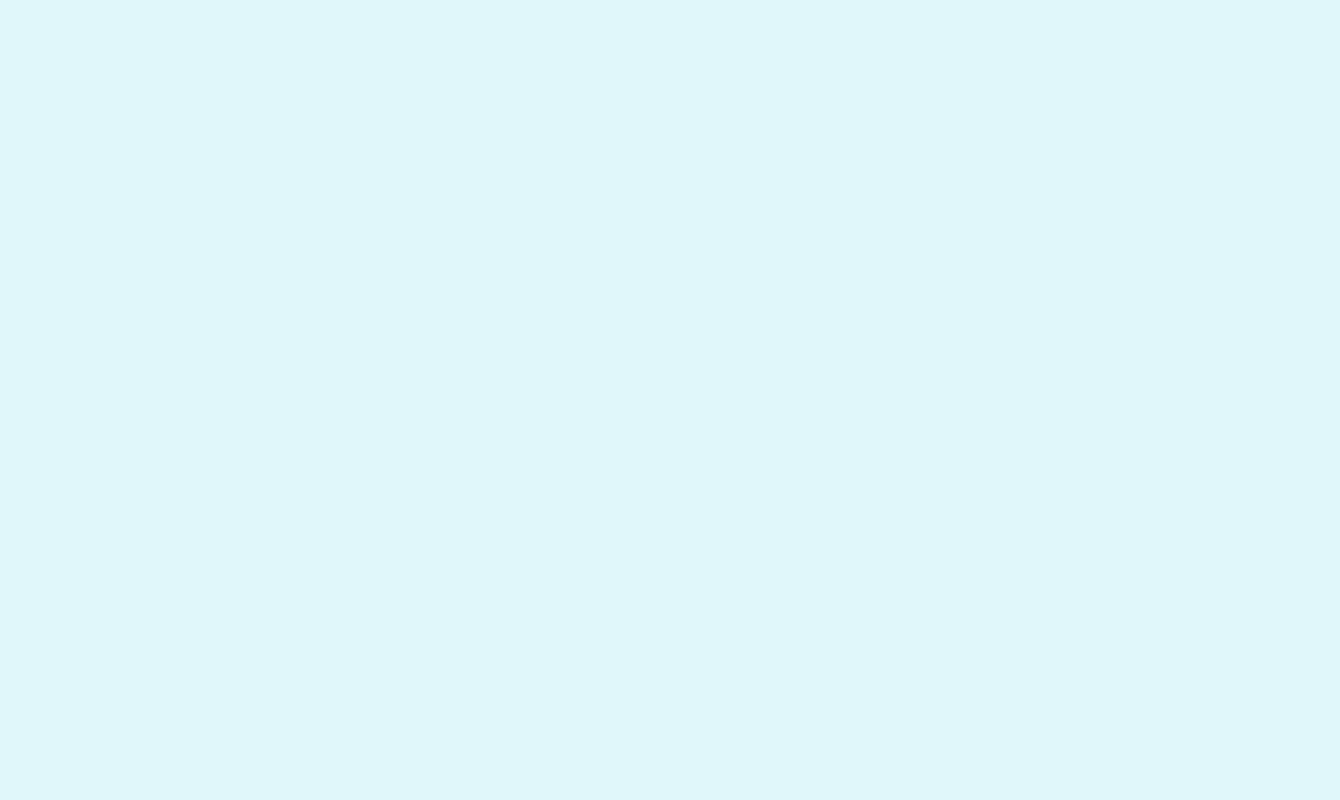
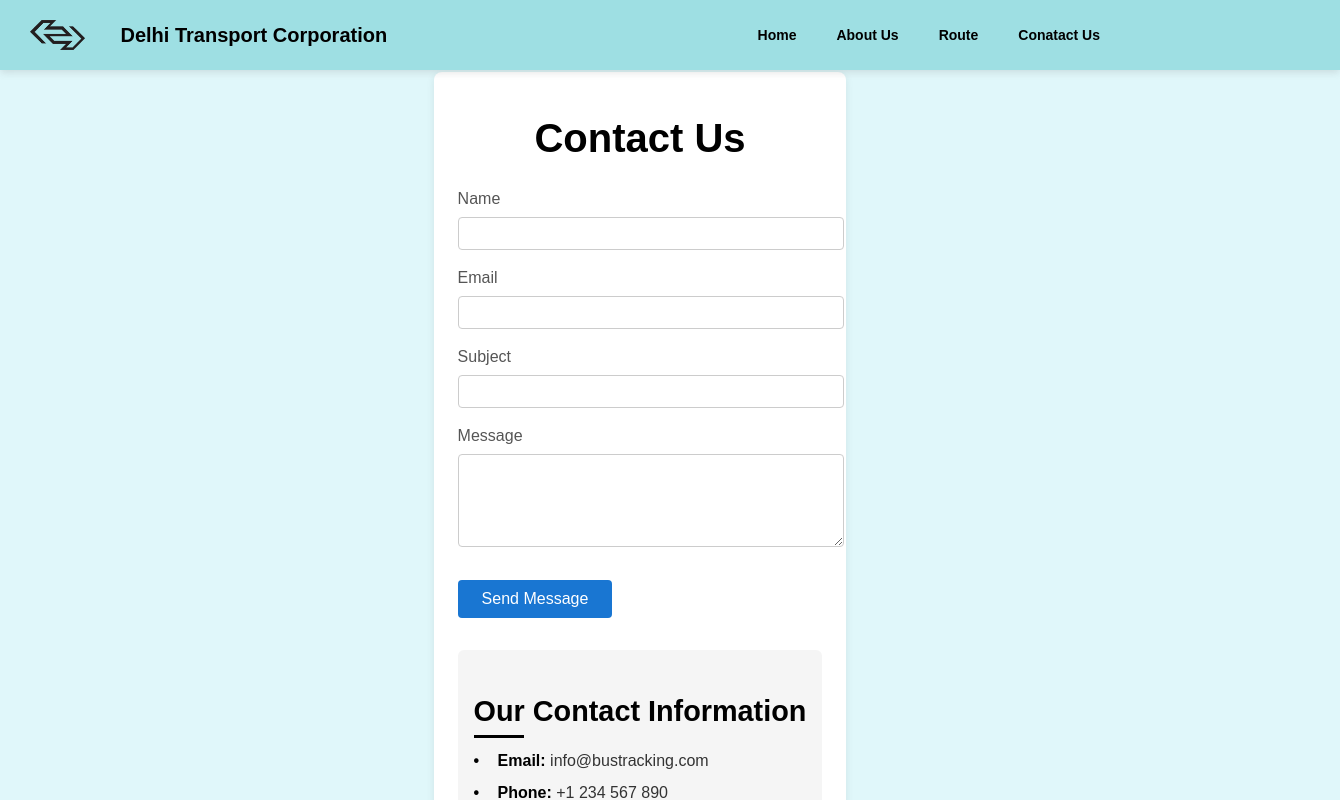
Before and after one commit to naveenkumar-42/bus_tracking, a Vue app: page /contact in a window 1280 px wide. Before the commit this address had no page. Shown: the top 800 px of the page, 1340 px wide, since content can reach past the window. Built offline with nearby package versions, Linux system fonts and the light colour scheme.

Commit message:
updated topbar and the contact  page styling

```diff
--- a/src/components/topbar.vue
+++ b/src/components/topbar.vue
@@ -35,7 +35,7 @@ export default {
         { text: "Home", route: "/" },
         { text: "About Us", route: "/aboutus" },
         { text: "Route", route: "/routes" },
-        { text: "Conatact Us", route: "/contact-us" },
+        { text: "Conatact Us", route: "/contact" },
       ],
     };
   },
--- a/src/router/index.js
+++ b/src/router/index.js
@@ -4,6 +4,7 @@ import dashboard from '../views/dashboard.vue'
 import aboutus from '../views/aboutus.vue'
 import Route from '../views/routes.vue'
 import NearbyBuses from '../views/NearbyBuses.vue'
+import contact from '../views/contact.vue'
 
 const router = createRouter({
     history:createWebHistory(import.meta.env.BASE_URL),
@@ -32,7 +33,13 @@ const router = createRouter({
             path:"/near",
             name:NearbyBuses,
             component:NearbyBuses
+          },
+          {
+            path:"/contact",
+            name:'contact',
+            component:contact
           }
+
     ]
 })
 
--- /dev/null
+++ b/src/views/contact.vue
@@ -0,0 +1,127 @@
+<template>
+    <div>
+        <topbar />
+    <div class="contact-page">
+        <h1>Contact Us</h1>
+        <form @submit.prevent="submitForm" class="contact-form">
+            <div class="form-group">
+                <label for="name">Name</label>
+                <input v-model="form.name" type="text" id="name" required />
+            </div>
+            <div class="form-group">
+                <label for="email">Email</label>
+                <input v-model="form.email" type="email" id="email" required />
+            </div>
+            <div class="form-group">
+                <label for="subject">Subject</label>
+                <input v-model="form.subject" type="text" id="subject" required />
+            </div>
+            <div class="form-group">
+                <label for="message">Message</label>
+                <textarea v-model="form.message" id="message" rows="5" required></textarea>
+            </div>
+            <button type="submit">Send Message</button>
+            <p v-if="successMessage" class="success-message">{{ successMessage }}</p>
+        </form>
+        <div class="contact-info">
+            <h2>Our Contact Information</h2>
+            <ul>
+                <li><strong>Email:</strong> info@bustracking.com</li>
+                <li><strong>Phone:</strong> +1 234 567 890</li>
+                <li><strong>Address:</strong> 123 Main St, City, Country</li>
+            </ul>
+        </div>
+    </div>
+    </div>
+</template>
+
+<script>
+import topbar from '../components/topbar.vue';
+export default {
+    name: "contact",
+    components: {
+        topbar
+    },
+    data() {
+        return {
+            form: {
+                name: "",
+                email: "",
+                subject: "",
+                message: "",
+            },
+            successMessage: "",
+        };
+    },
+    methods: {
+        submitForm() {
+            // Simulate form submission
+            this.successMessage = "Thank you for contacting us! We will get back to you soon.";
+            this.form = {
+                name: "",
+                email: "",
+                subject: "",
+                message: "",
+            };
+            setTimeout(() => {
+                this.successMessage = "";
+            }, 4000);
+        },
+    },
+};
+</script>
+
+<style scoped>
+.contact-page {
+    max-width: 600px;
+    margin: 40px auto;
+    padding: 24px;
+    background: #fff;
+    border-radius: 8px;
+    box-shadow: 0 2px 8px rgba(0,0,0,0.08);
+}
+.contact-form .form-group {
+    margin-bottom: 16px;
+}
+.contact-form label {
+    display: block;
+    margin-bottom: 6px;
+    font-weight: 500;
+}
+.contact-form input,
+.contact-form textarea {
+    width: 100%;
+    padding: 8px 10px;
+    border: 1px solid #ccc;
+    border-radius: 4px;
+}
+.contact-form button {
+    background: #1976d2;
+    color: #fff;
+    border: none;
+    padding: 10px 24px;
+    border-radius: 4px;
+    cursor: pointer;
+    font-size: 16px;
+}
+.contact-form button:hover {
+    background: #1565c0;
+}
+.success-message {
+    color: #388e3c;
+    margin-top: 12px;
+}
+.contact-info {
+    margin-top: 32px;
+    background: #f5f5f5;
+    padding: 16px;
+    border-radius: 6px;
+}
+.contact-info ul {
+    list-style: none;
+    padding: 0;
+}
+.contact-info li {
+    margin-bottom: 8px;
+}
+</style>
```
